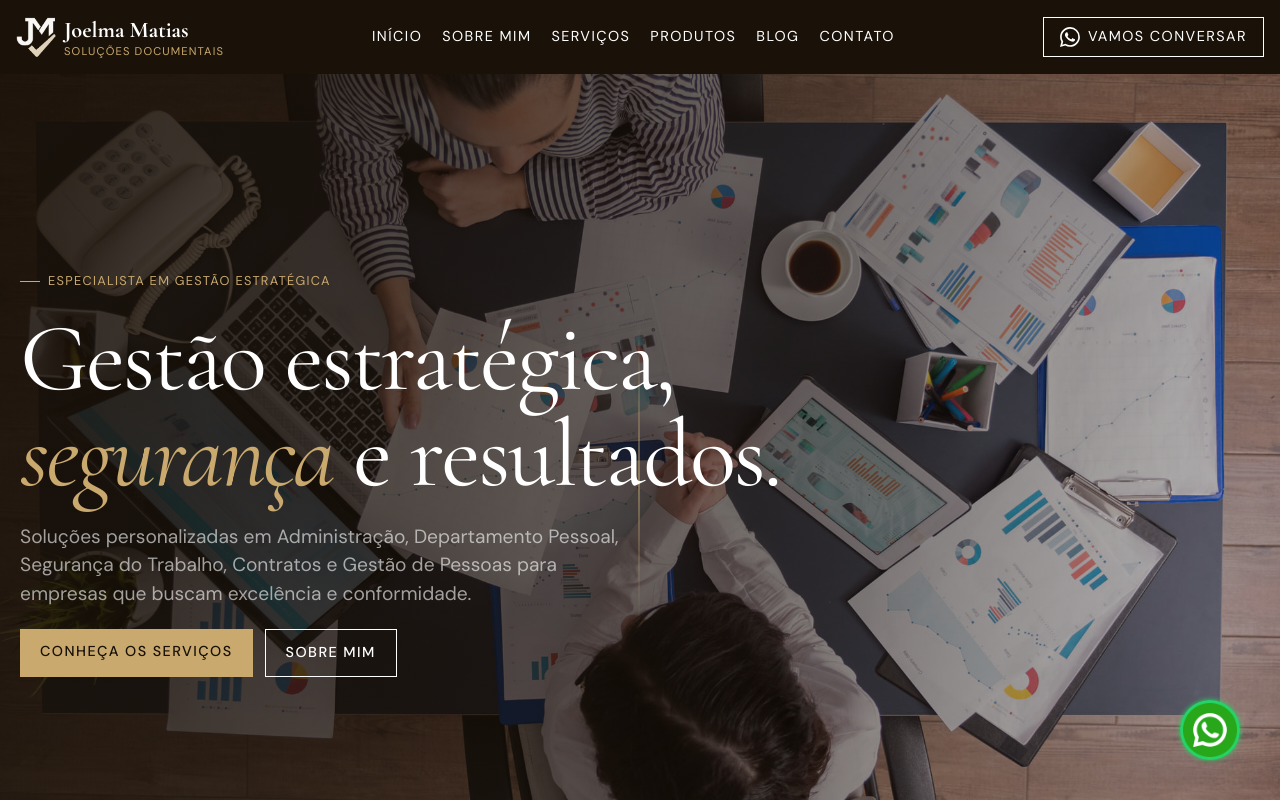
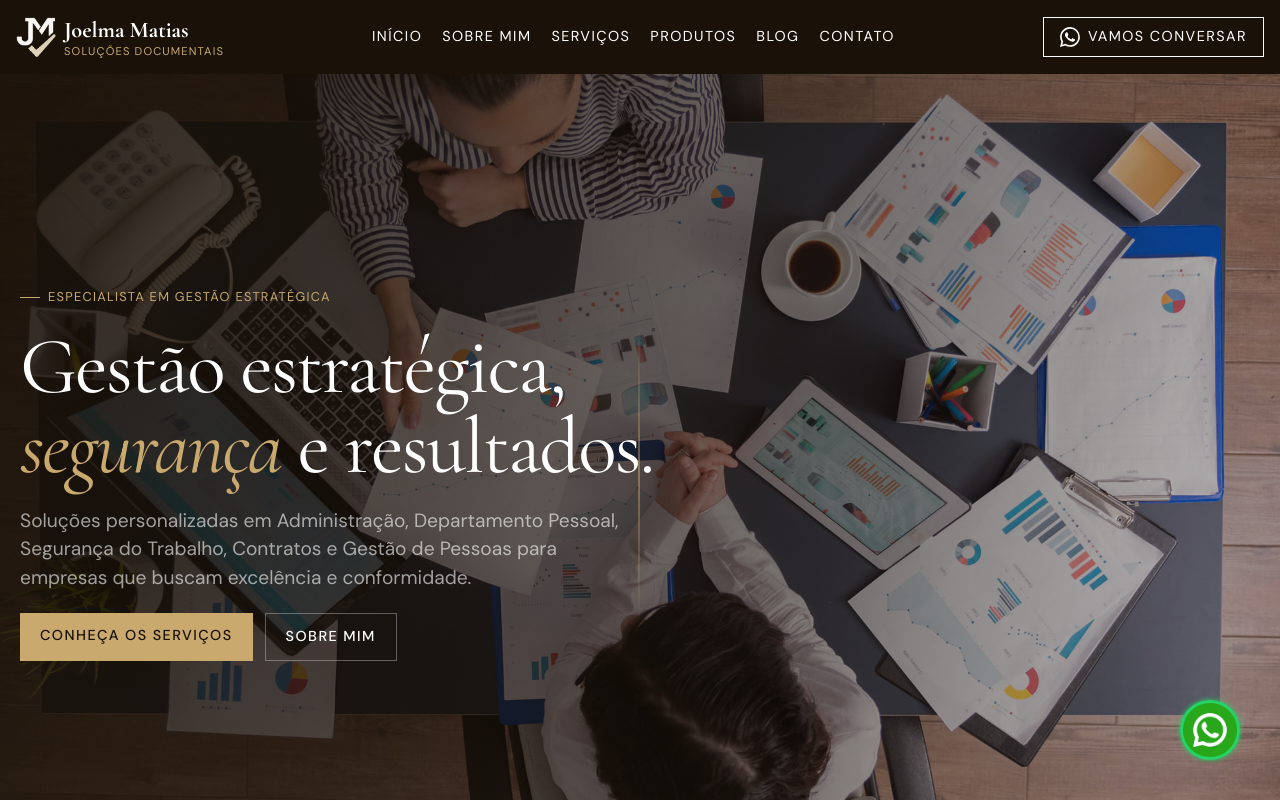
Before and after one commit to guiaap/joelmamatias-web, a React (Vite) app: page / in a window 1280 px wide. Shown: the top 800 px of the page. Built offline with nearby package versions, Linux system fonts and the light colour scheme; the HTML template or start-up script is replaced by a standard one.

Commit message:
refactor: melhora a indentação/organização do código da hero section

```diff
--- a/src/components/Header.jsx
+++ b/src/components/Header.jsx
@@ -171,13 +171,13 @@ export default function Header({isMainLayout}) {
     return (
 
         <header className={`
-            ${ isMainLayout? "sticky md:fixed" : "sticky"}
+            ${ isMainLayout? "sticky xl:fixed" : "sticky"}
             top-0 z-50
             w-full max-w-(--master-container)
             bg-(--primary-brown)
             transition-colors duration-300
             ${ isMainLayout
-                ? `${isScrolled ? "lg:bg-(--transparent-primary-brown)" : "lg:bg-transparent"}`
+                ? `${isScrolled ? "lg:bg-(--transparent-primary-brown)" : "xl:bg-transparent"}`
                 : "bg-(--primary-brown)"}
         `}>
 
--- a/src/components/HeroSection.jsx
+++ b/src/components/HeroSection.jsx
@@ -1,15 +1,19 @@
 import { useEffect, useState } from "react";
+import { Link } from "react-router-dom";
 import banner1 from "../assets/images/banner1.jpg";
 import banner2 from "../assets/images/banner2.jpg";
 import banner3 from "../assets/images/banner3.jpg";
 import SectionTag from "./SectionTag.jsx";
-import { Link } from "react-router-dom";
 
 export function Gradient() {
 
     return (
 
-         <div className="absolute inset-0 z-5 bg-[linear-gradient(100deg,rgba(26,18,9,0.88)_0%,rgba(26,18,9,0.60)_55%,rgba(26,18,9,0.20)_100%)]"/>
+         <div className="
+            absolute inset-0 z-5
+            bg-[linear-gradient(100deg,rgba(26,18,9,0.88)_0%,rgba(26,18,9,0.60)_55%,rgba(26,18,9,0.20)_100%)]"
+        />
+
     );
 }
 
@@ -20,59 +24,43 @@ export function DecorativeLine() {
         <div className="
             absolute top-1/2 right-1/2 z-10
             -translate-x-1/2 -translate-y-1/2
-        h-[300px] w-[1px]
+            h-75 w-px
             bg-[linear-gradient(to_bottom,transparent,var(--primary-gold),transparent)]
         "/>
     );
 }
 
-export function ServicesButton() {
+export function HookButton({to, ariaLabel, text, index = 0}) {
+
+    const isEven = index % 2 === 0;
 
     return (
 
-        <Link to="/#services"
-        aria-label="Ir para a seção de Serviços"
-        className="
+        <Link
+            to={to}
+            aria-label={ariaLabel}
+            className={`
                 w-fit
-            uppercase tracking-widest
+                px-5 py-3
                 text-[0.9rem] text-(--primary-brown)
-            font-medium
-            px-5 py-3 bg-(--primary-gold)
+                font-medium uppercase tracking-widest
                 transition-all duration-300
-            hover:bg-(--secondary-gold)
-            hover:-translate-y-[5px]
-        ">
-            Conheça os Serviços
+                ${ isEven
+                    ? "bg-(--primary-gold) hover:bg-(--secondary-gold) hover:-translate-y-1.25"
+                    : ` border border-(--transparent-white-strong)
+                        text-(--white) hover:text-(--secondary-gold)
+                        hover:border-(--primary-gold)`
+                }
+            `}>
+            {text}
         </Link>
 
     );
 }
 
-export function AboutButton() {
-
-    return (
-
-        <Link to="/#about"
-        aria-label="ir para a seção Sobre Mim"
-        className="
-            w-fit
-            uppercase tracking-widest
-            text-[0.9rem]
-            font-medium
-            px-5 py-3
-            border boder-(--transparent-white-strong)
-            transition-colors duration-300
-            hover:text-(--secondary-gold)
-            hover:border-(--primary-gold)
-        ">
-            Sobre Mim
-        </Link>
-    );
-}
+export default function HeroSection() {
 
     const images = [banner1, banner2, banner3];
-
-export default function HeroSection() {
 
     const [index, setIndex] = useState(0);
 
@@ -91,19 +79,25 @@ export default function HeroSection() {
 
     return (
 
-        <section id="start"
-        className="relative flex items-center justify-center md:h-screen md:max-h-[900px] overflow-hidden">
+        <section
+            id="start"
+            className="
+                relative
+                flex items-center justify-center
+                h-screen lg:max-h-230
+                overflow-hidden
+            ">
             {images.map((img, i) => (
 
-                <div key={i}
+                <div
+                    key={i}
+                    style={{ backgroundImage: `url(${img})` }}
                     className={`
                         absolute inset-0
                         bg-center bg-cover
                         transition-opacity duration-1000
                         ${i === index ? "opacity-100" : "opacity-0"}
-                `}
-                style={{ backgroundImage: `url(${img})` }}
-                />
+                `}/>
             ))}
 
             <Gradient />
@@ -119,21 +113,36 @@ export default function HeroSection() {
 
                 <h1 className="
                     font-cormorant
-                text-[clamp(2.8rem,8vw,6rem)]
+                    text-[clamp(2.8rem,8vw,5rem)]
                     tracking-tight leading-none
                 ">
                     Gestão estratégica, <br/>
                     <span className="text-(--primary-gold) italic">segurança</span> e resultados.
                 </h1>
 
-                <p className="max-w-(--container-small) text-[clamp(1rem,2vw,1.2rem)] text-(--transparent-white-smooth)">
+                <p className="
+                    max-w-(--container-small)
+                    text-[clamp(1rem,2vw,1.2rem)]
+                    text-(--transparent-white-smooth)"
+                >
                     Soluções personalizadas em Administração, Departamento Pessoal, Segurança do Trabalho,
                     Contratos e Gestão de Pessoas para empresas que buscam excelência e conformidade.
                 </p>
 
                 <div className="flex flex-col gap-3 md:flex-row ">
-                    <ServicesButton />
-                    <AboutButton />
+
+                    <HookButton
+                        to="/#services"
+                        text="Conheça os Serviços"
+                        ariaLabel="Ir para a seção de Serviços"
+                    />
+                    <HookButton
+                        to="/#services"
+                        text="Sobre mim"
+                        ariaLabel="Ir para a seção Sobre Mim"
+                        index={1}
+                    />
+
                 </div>
 
             </div>
--- a/src/index.css
+++ b/src/index.css
@@ -7,7 +7,7 @@
 :root {
 
   --master-container: 2000px;
-  --container: 1440px;
+  --container: 1300px;
   --container-large: 1200px;
   --container-small: 600px;
   --container-extra-small: 400px;
```
Lines whose indentation alone changed are shown as unchanged.
